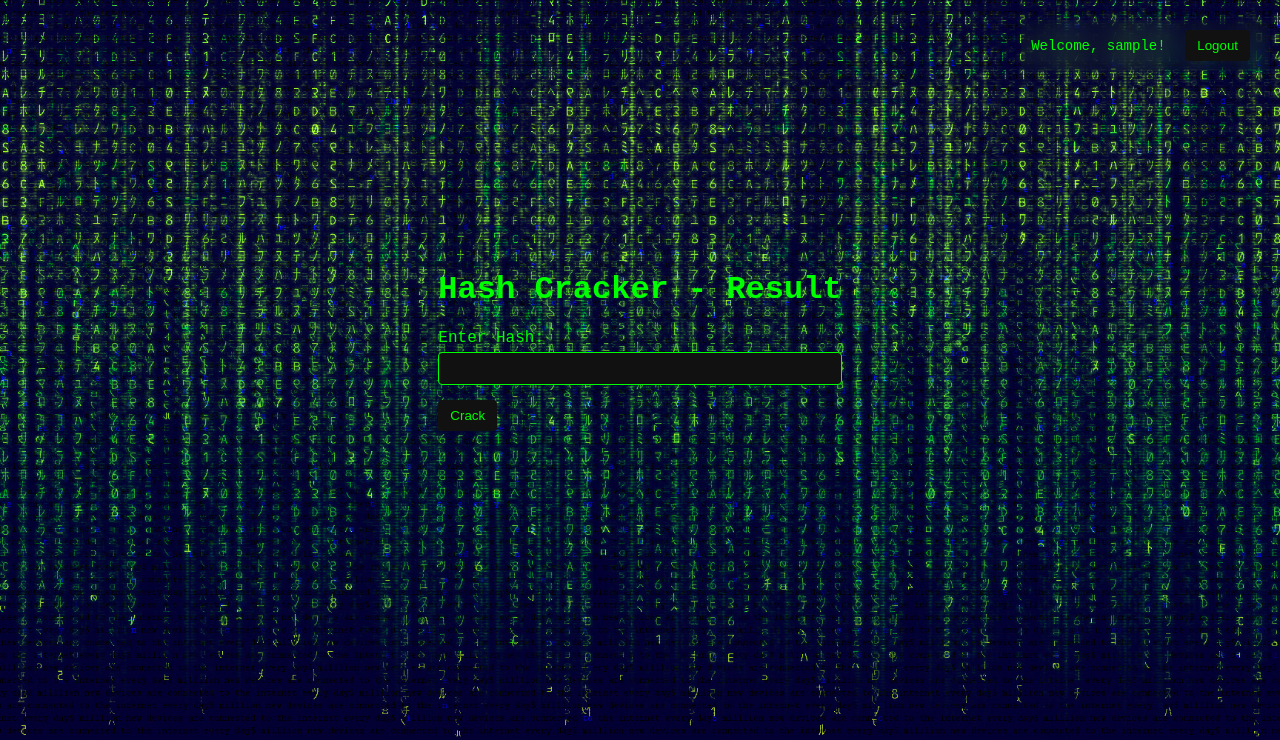
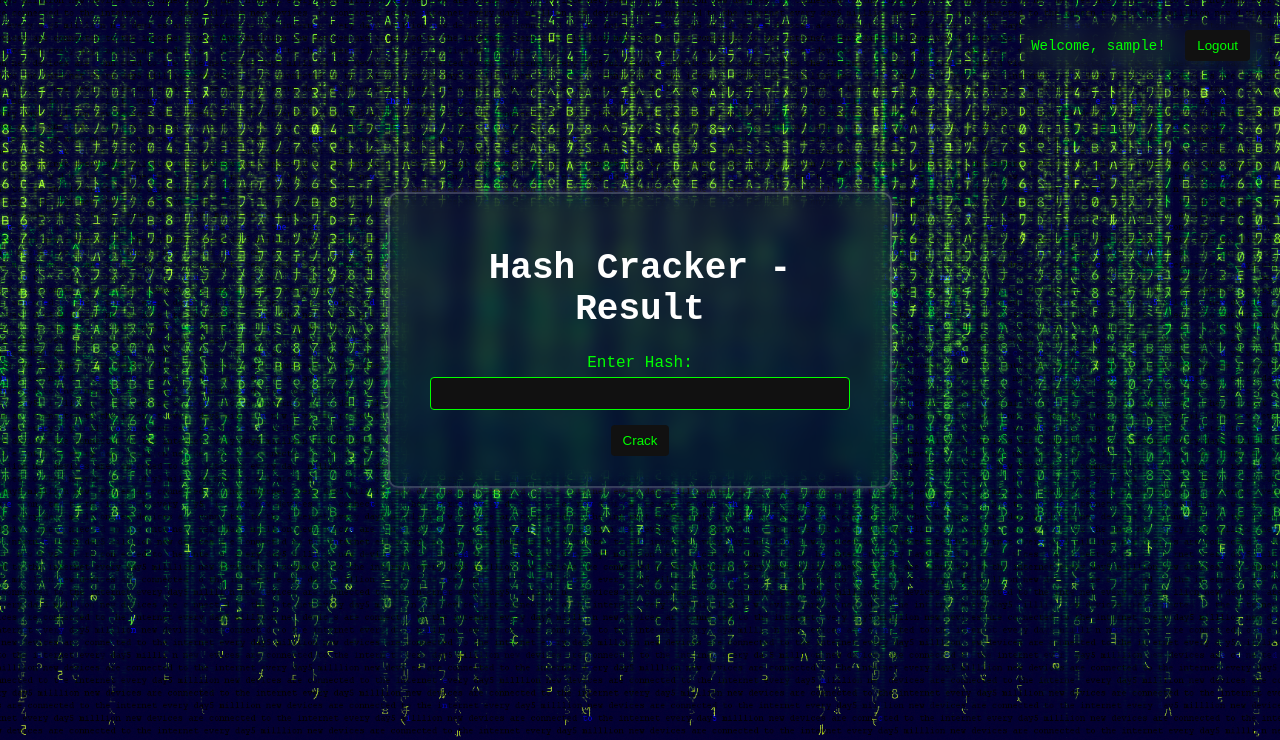
Before and after one commit to omarmalas/PM, a Flask app: page /process in a window 1280 px wide. Shown: the part 60-800 px from the top of the page. Run offline with Flask 3, Linux system fonts and the light colour scheme; the visitor is signed in with stand-in values (Sample User, id 1).

Commit message:
Update result.html

```diff
--- a/templates/result.html
+++ b/templates/result.html
@@ -3,7 +3,7 @@
 {% block title %}Dashboard{% endblock %}
 
 {% block content %}
-
+<div class="O">
     <h1>Hash Cracker - Result</h1>
 
     <form id="hashCrackerForm" method="post" action="/process">
@@ -34,4 +34,5 @@
             hashCrackerForm.submit();
         });
     </script>
+</div>
 {% endblock %}
```
